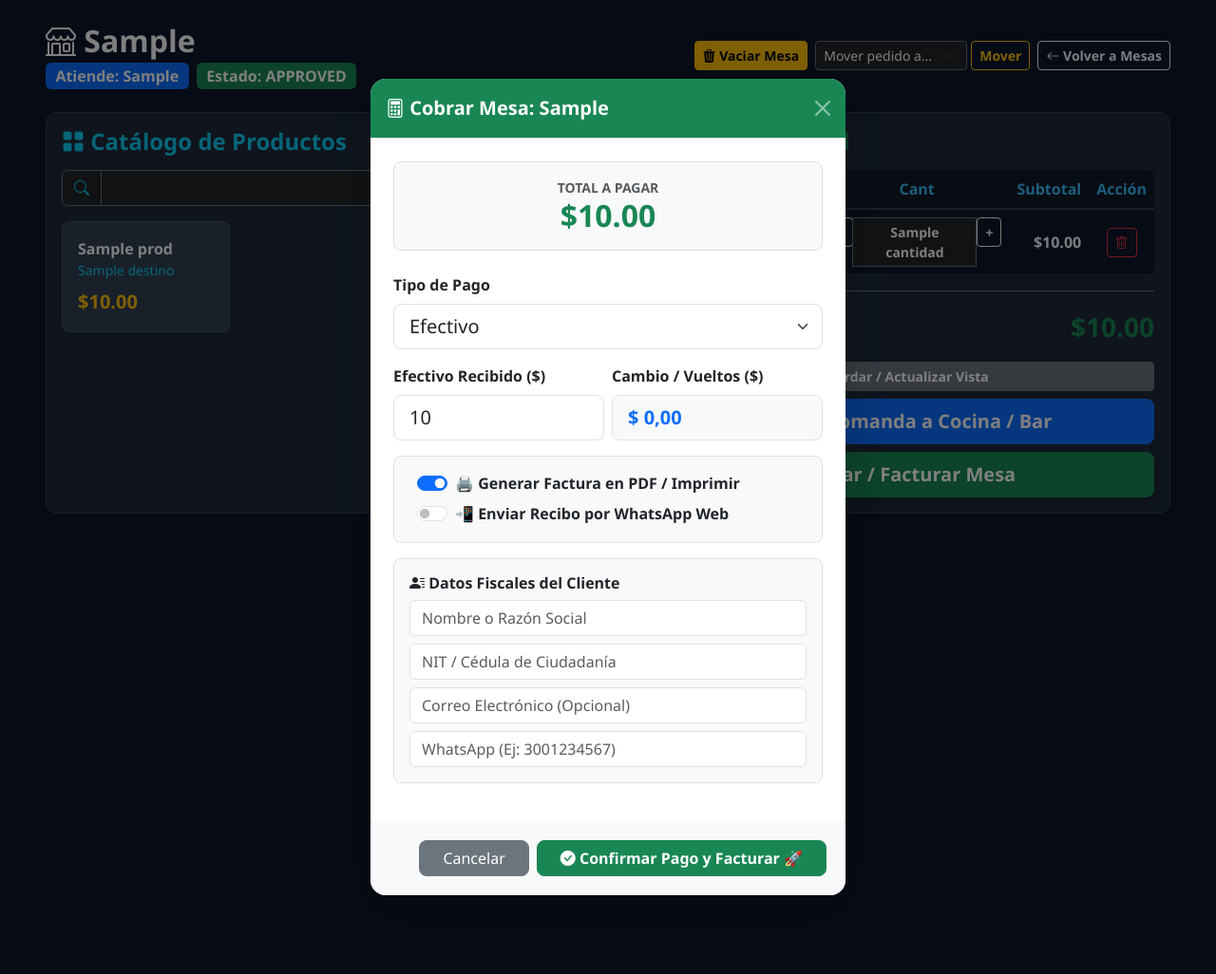
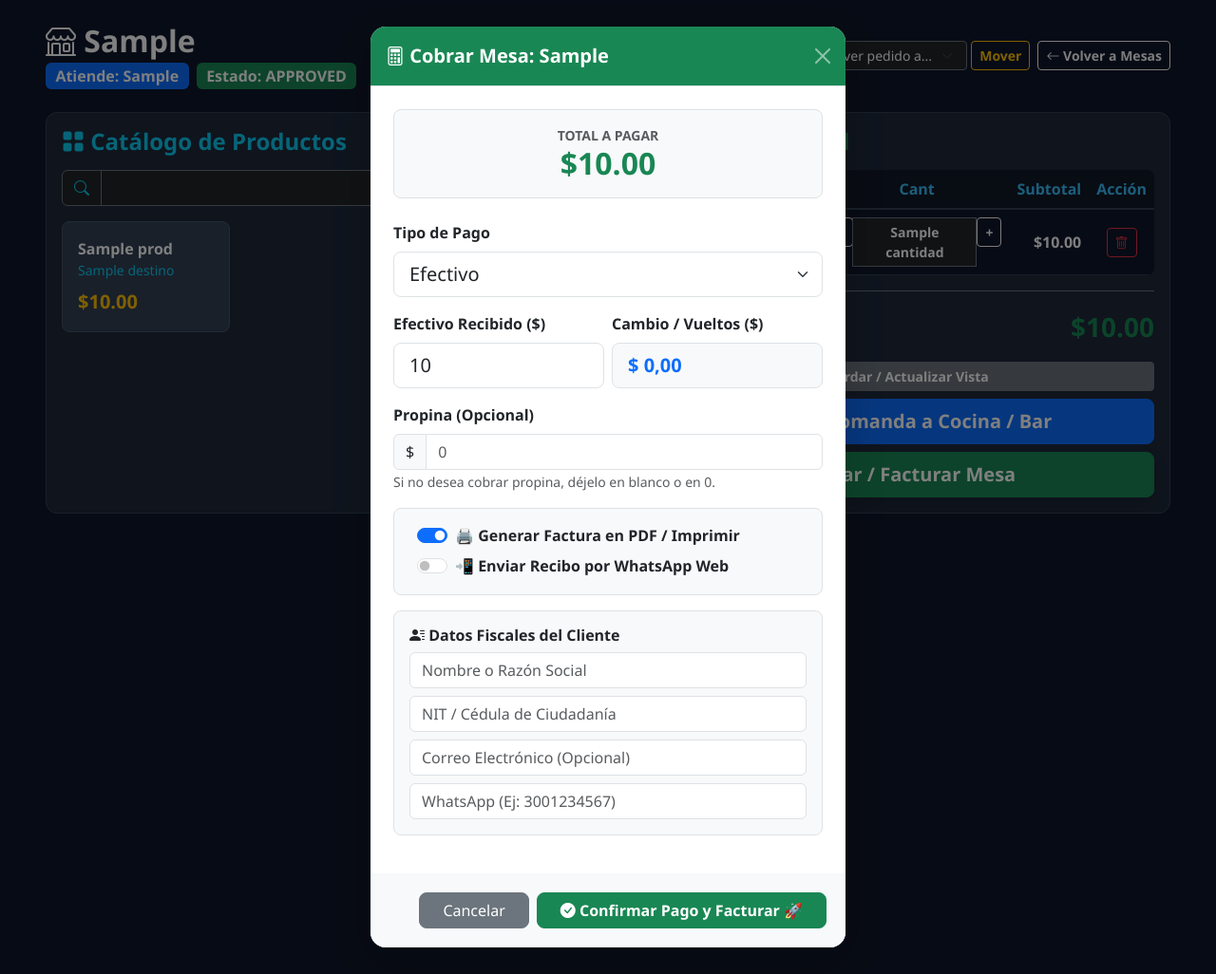
Before and after one commit to juanjose81/igorpos, a Flask app: template novagest/app/templates/pedido_mesa.html in a window 1280 px wide, after a click on "Cobrar / Facturar Mesa". Shown: the whole page at 95% size. Run offline with Flask 3, Linux system fonts and the light colour scheme; the visitor is signed in with stand-in values (Sample User, id 1); the template is opened without the code that fills it: most values are stand-ins (such as "Sample title", 1, 10 or a date in 2020); data that the repository does not hold is empty; some libraries are stand-ins or nearby versions.

Commit message:
Actualizacion: Integracion del campo de propina opcional en el modal de cobro de pedido_mesa.html

```diff
--- a/novagest/app/templates/pedido_mesa.html
+++ b/novagest/app/templates/pedido_mesa.html
@@ -268,6 +268,16 @@
             </div>
           </div>
 
+          <!-- 🟢 NUEVO: Input de Propina Personalizada (Opcional) -->
+          <div class="mb-3">
+            <label for="propina" class="form-label fw-semibold">Propina (Opcional)</label>
+            <div class="input-group">
+              <span class="input-group-text">$</span>
+              <input type="number" step="100" class="form-control" id="propina" name="propina" placeholder="0" min="0">
+            </div>
+            <small class="text-muted">Si no desea cobrar propina, déjelo en blanco o en 0.</small>
+          </div>
+
           <div class="p-3 bg-light rounded-3 border mb-3">
             <div class="form-check form-switch mb-2 ps-5">
               <input class="form-check-input ms--4" type="checkbox" name="desea_factura_impresa" value="si" id="checkFacturaImpresa" checked onchange="toggleDatosCliente()">
@@ -347,7 +357,6 @@ function toggleDatosCliente() {
     }
   }
 }
-
 // 🚀 NÚCLEO INSTANTÁNEO AJAX (FETCH API):
 async function recargarConsumoMesaAJAX() {
   try {
@@ -458,12 +467,10 @@ function vincularFormulariosAJAX() {
     });
   });
 }
-
 document.addEventListener('DOMContentLoaded', function() {
   calcularVueltos();
   toggleDatosCliente();
   vincularFormulariosAJAX();
-
   // 🔄 AUTO-REFRESCO INTELIGENTE EN SEGUNDO PLANO (CADA 4 SEGUNDOS)
   setInterval(() => {
     const modalAbierto = document.querySelector('.modal.show');
```
